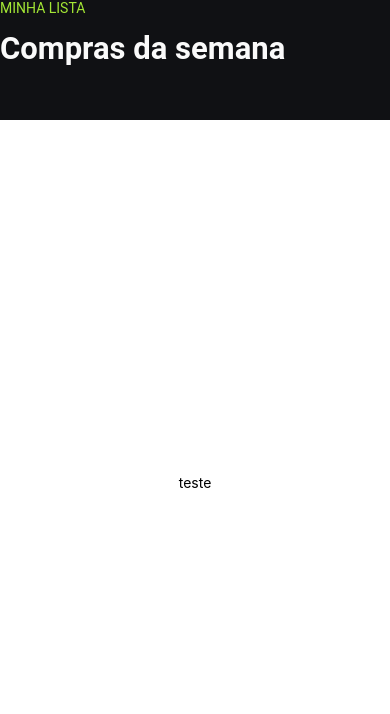
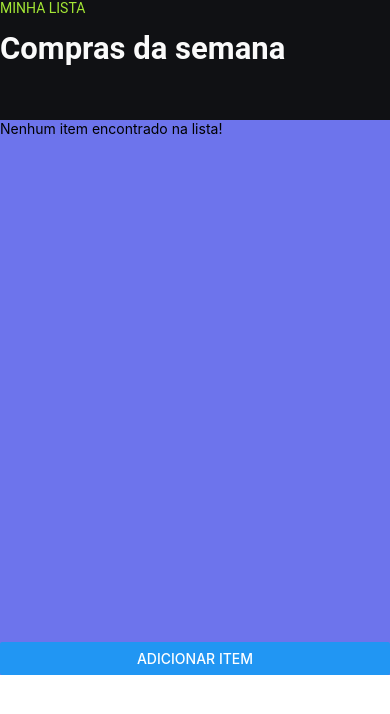
Before and after one commit to JohnOnias/appListaCompras, a React Native app: screen / in a window 390 px wide. Shown: the top 714 px of the page. Built offline with nearby package versions, Linux system fonts and the light colour scheme.

Commit message:
brincando com o projeto

```diff
--- a/App.js
+++ b/App.js
@@ -1,27 +1,114 @@
 import { StatusBar } from 'expo-status-bar';
-import { StyleSheet, Text, View } from 'react-native';
+import { StyleSheet, Text, View, FlatList, TextInput, Modal, Button} from 'react-native';
+import { useState } from 'react';
 import Navbar from './src/components/navbar/Navbar';
+import ListaVazia from './src/components/addItem/ListaVazia';
+
+
 
 export default function App() {
+
+const [showModal, setShowModal] = useState(false);
+
+const [item, setItem] = useState({
+    id: Date.now(),
+    nome: '',
+    quantidade: '',
+    preco: ''
+});
+const [itens, setItens] = useState([]);
+
   return (
-    <>
-    <Navbar />
+
     <View style={styles.container}>
 
-      <Text>teste</Text>
+      <Navbar />
+
+      <FlatList
+        data={itens}
+        keyExtractor={(item) => item.id.toString()}
+        renderItem={({ item }) => (
+          <Text>{item.nome}- {item.quantidade}x - R$ {item.preco}</Text>
+        )}
+        ListEmptyComponent={<ListaVazia />}
+      />
+
+      <Button
+      style={styles.button}
+      title="Adicionar Item"
+      onPress={() => setShowModal(true)}
+      />
+
+
+
+
+
+
+                {/*mdal antimacaco,*/}
+        <Modal
+          visible={showModal}
+          animationType="slide"
+        >
+          {console.log(showModal)}
+          <View>
+            <TextInput
+              placeholder="Nome"
+              value={item.nome}
+              onChangeText={(text) => setItem({ ...item, nome: text })}
+
+
+            />
+            <TextInput
+            placeholder="Quantidade"
+            value={item.quantidade}
+            onChangeText={(text) => setItem({ ...item, quantidade: text })}
+
+
+            />
+              <TextInput
+            placeholder="Preço"
+            value={item.preco}
+            onChangeText={(text) => setItem({ ...item, preco: text })} />
+
+
+          </View>
+
+
+          <Button
+
+            title="Adicionar à Lista"
+            onPress={() => {
+              setItens([...itens, item]);
+              setItem({ id: Date.now(), nome: '', quantidade: '', preco: '' });
+              setShowModal(false);
+            }}
+
+          />
+
+
+        </Modal>
 
     </View>
 
-    </>
   );
 }
 
 const styles = StyleSheet.create({
   container: {
-    flex: 2,
-    backgroundColor: '#fff',
-    alignItems: 'center',
-    justifyContent: 'center',
+    height: '80%',
+    backgroundColor: '#6d74ec',
   },
 
+  button: {
+    backgroundColor: '#f80e0e',
+    fontSize: 20,
+    padding: 10,
+    height: 50,
+    width: 200,
+    borderRadius: 5,
+    alignSelf: 'center',
+    justifyContent: 'center',
+    alignItems: 'center',
+    marginBottom: 20,
+  },
 });
--- /dev/null
+++ b/src/components/addItem/ListaVazia.jsx
@@ -0,0 +1,10 @@
+import { View, Text } from 'react-native'
+import React from 'react'
+
+export default function ListaVazia() {
+  return (
+    <View>
+      <Text>Nenhum item encontrado na lista!</Text>
+    </View>
+  )
+}
```
Also changed, not shown: src/components/addItem/Additem.jsx (+12 -0 lines).
